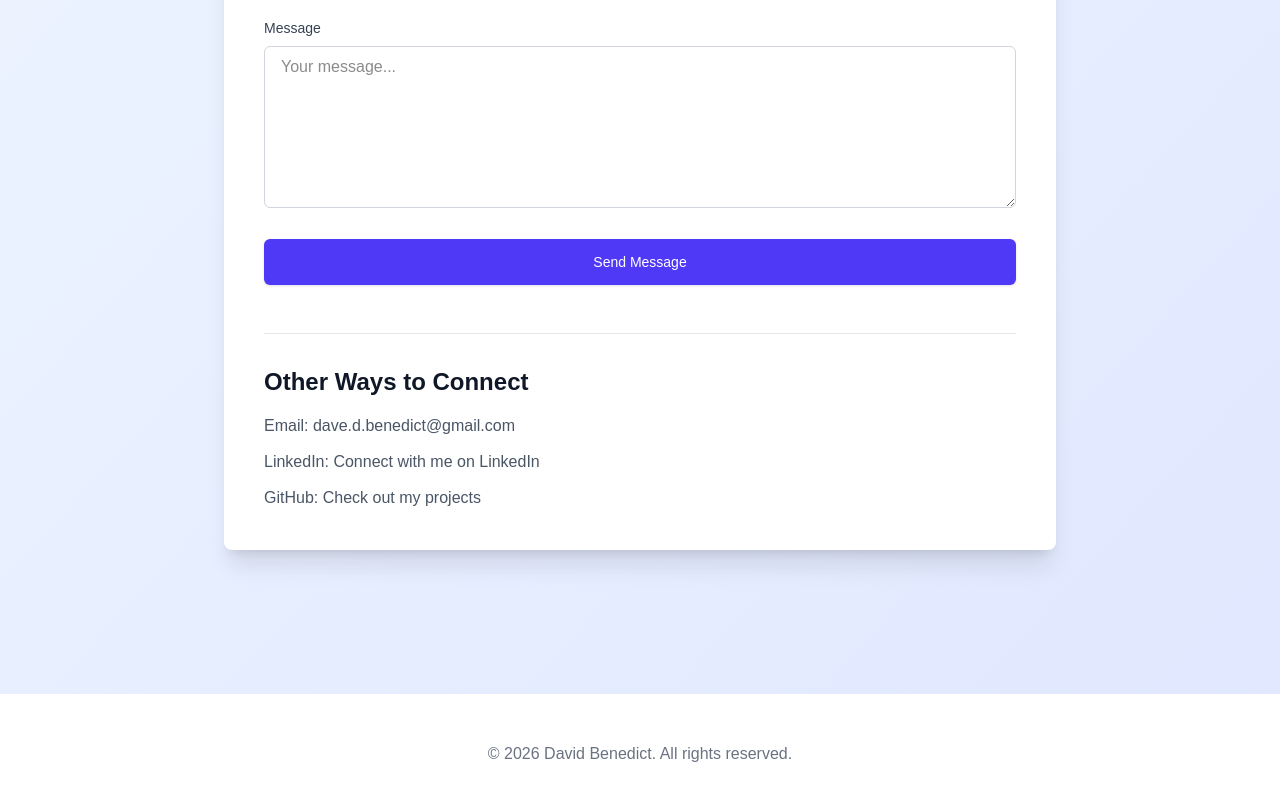
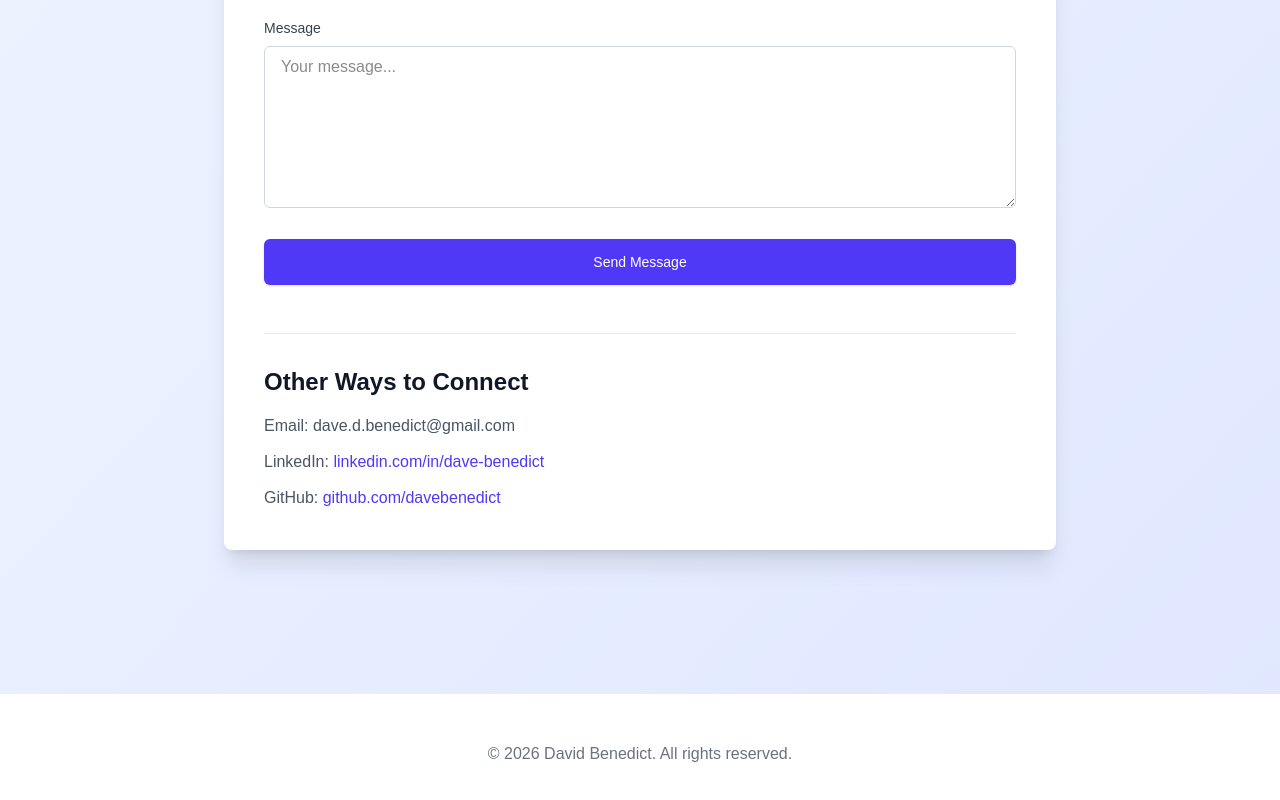
Before and after one commit to davebenedict/dbenedict-website, a Next.js app: page /personal/contact in a window 1280 px wide. Shown: the part 584-1384 px from the top of the page. Built offline with nearby package versions, Linux system fonts and the light colour scheme.

Commit message:
Add LinkedIn and GitHub links to contact page

```diff
--- a/src/app/personal/contact/page.tsx
+++ b/src/app/personal/contact/page.tsx
@@ -118,10 +118,26 @@
                   <span className="font-medium">Email:</span> dave.d.benedict@gmail.com
                 </p>
                 <p className="text-gray-600 dark:text-gray-300">
-                  <span className="font-medium">LinkedIn:</span> Connect with me on LinkedIn
+                  <span className="font-medium">LinkedIn:</span>{' '}
+                  <a
+                    href="https://www.linkedin.com/in/dave-benedict/"
+                    target="_blank"
+                    rel="noopener noreferrer"
+                    className="text-indigo-600 dark:text-indigo-400 hover:text-indigo-700 dark:hover:text-indigo-300"
+                  >
+                    linkedin.com/in/dave-benedict
+                  </a>
                 </p>
                 <p className="text-gray-600 dark:text-gray-300">
-                  <span className="font-medium">GitHub:</span> Check out my projects
+                  <span className="font-medium">GitHub:</span>{' '}
+                  <a
+                    href="https://github.com/davebenedict"
+                    target="_blank"
+                    rel="noopener noreferrer"
+                    className="text-indigo-600 dark:text-indigo-400 hover:text-indigo-700 dark:hover:text-indigo-300"
+                  >
+                    github.com/davebenedict
+                  </a>
                 </p>
               </div>
             </div>
```
